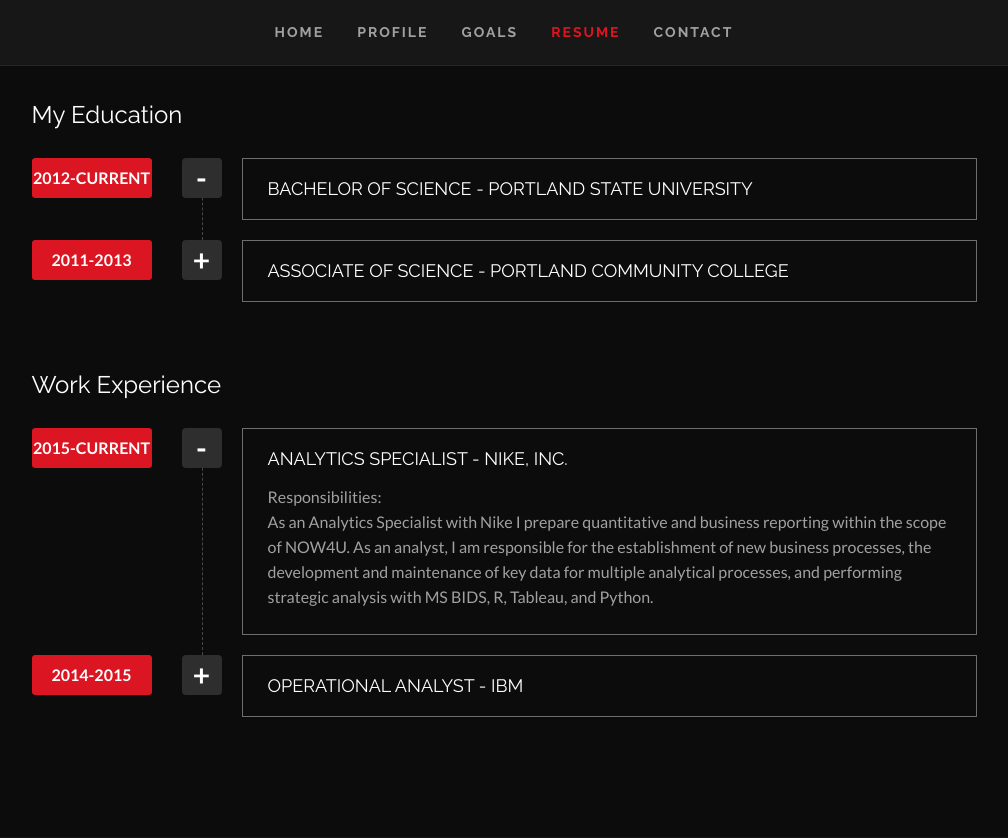
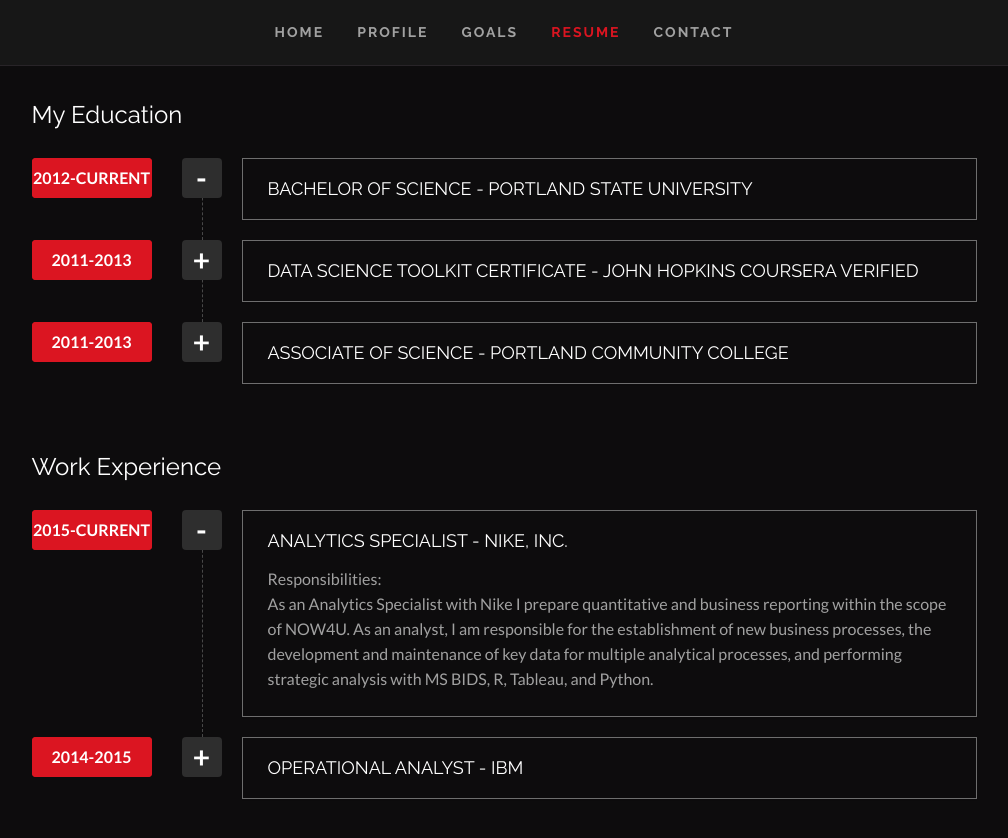
Before and after one commit to clearcareer/AndrewHopp, a Jekyll site: the page built from index.html, in a window 1280 px wide and 900 px high, scrolled down 2504 px. Shown: the top 838 px of the window, without its empty margins (136-1144 px from the left). Built offline with Jekyll 4.4.1, drawn with Linux system fonts in a browser that asks for light colours; some web fonts are replaced.

Commit message:
Updated '/index.html' via CloudCannon

```diff
--- a/index.html
+++ b/index.html
@@ -27,6 +27,11 @@
     degree: Bachelor of Science
     institution: Portland State University
     description: ''
+  - number: 2
+    years: 2011-2013
+    degree: Data Science Toolkit Certificate
+    institution: John Hopkins Coursera Verified
+    description: 'https://www.coursera.org/account/accomplishments/verify/E5EQ3L7T4R'
   - number: 2
     years: 2011-2013
     degree: Associate of Science
```
